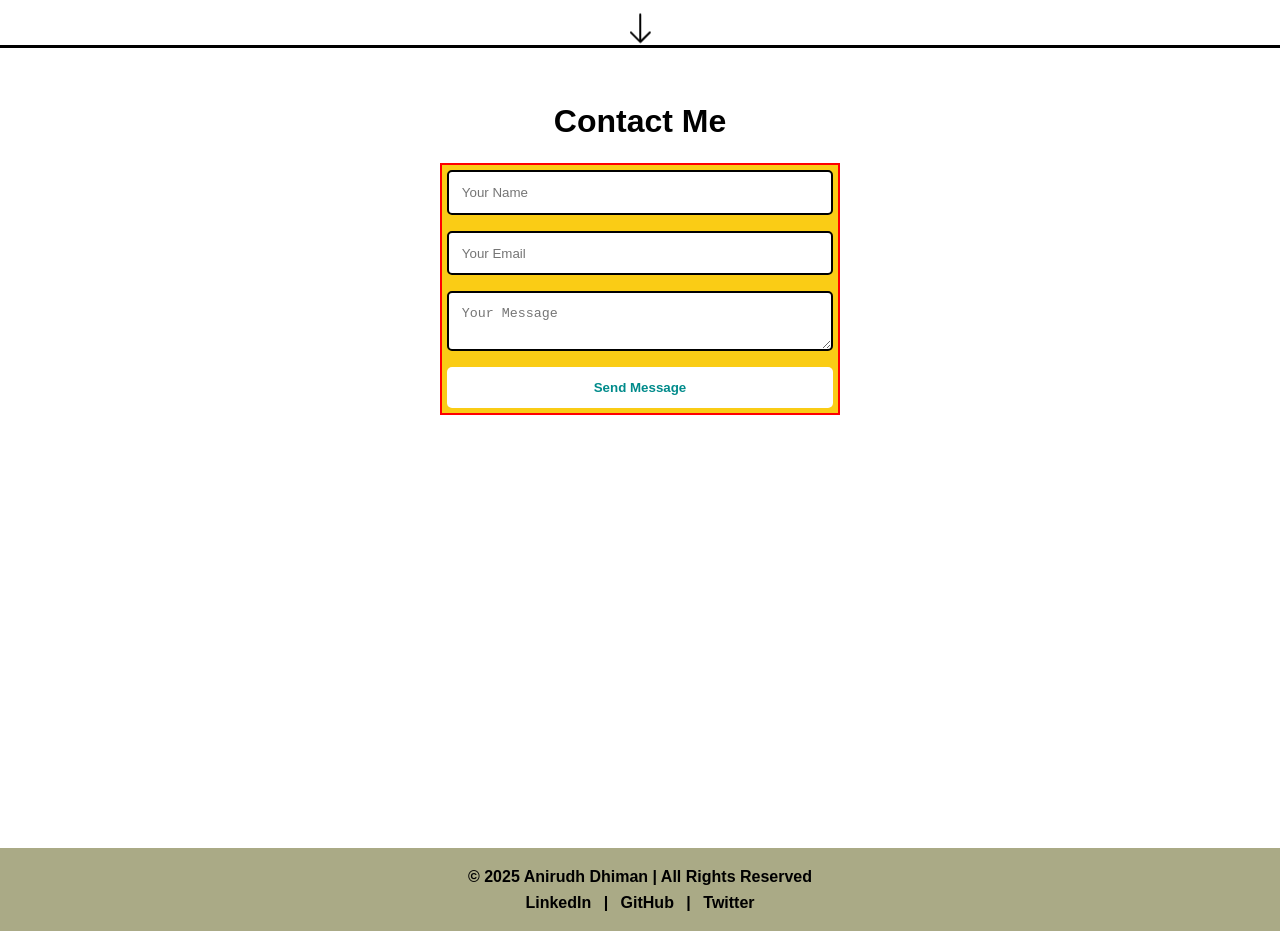
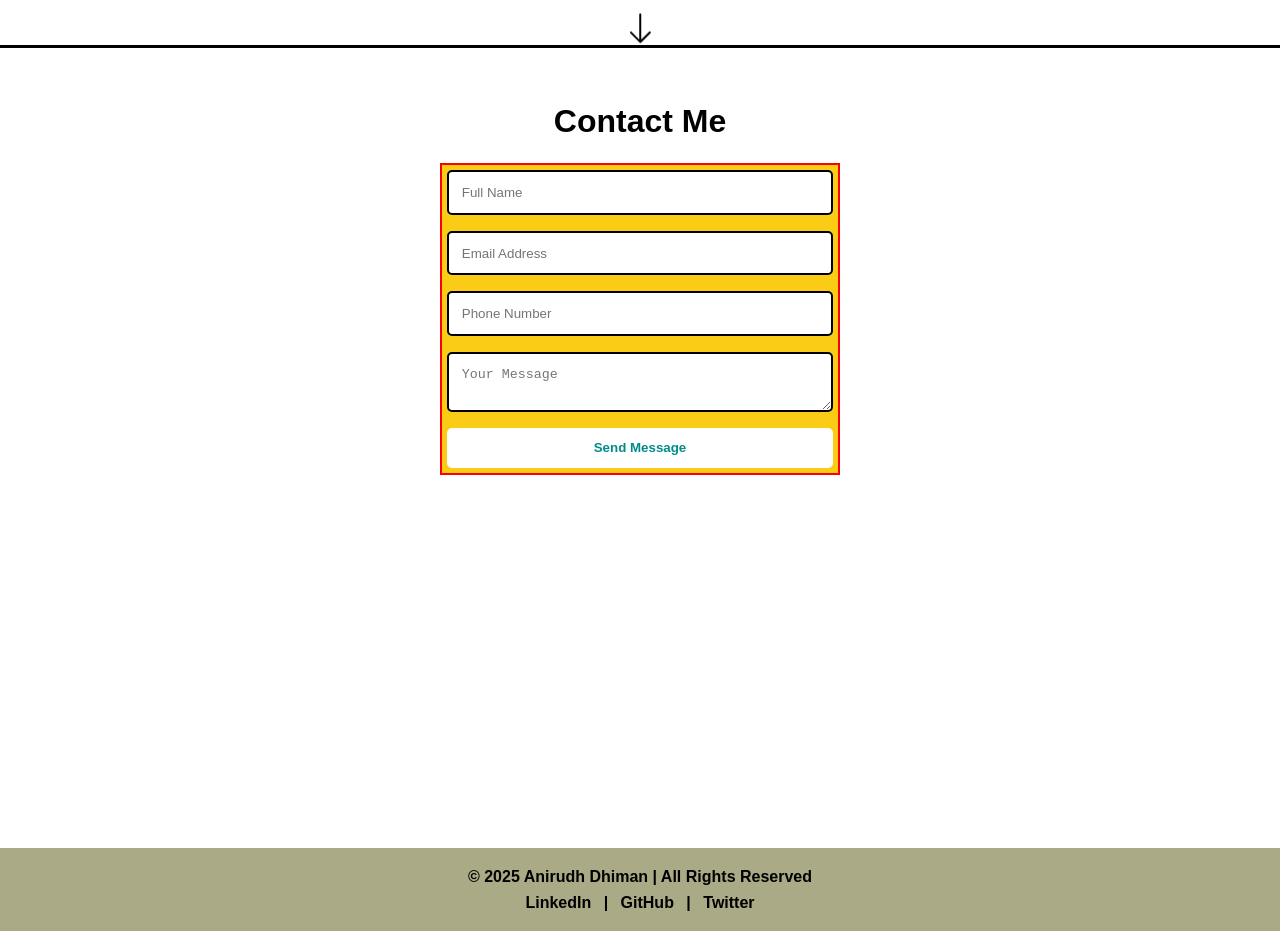
Before and after one commit to anirudhdhiman2202/Portfolio, a plain HTML site: page index.html in a window 1280 px wide. Shown: the part 3152-4083 px from the top of the page. Drawn offline with Linux system fonts and the light colour scheme.

Commit message:
Updated form inputs so that we can connect a DB in it

```diff
--- a/index.html
+++ b/index.html
@@ -187,10 +187,11 @@
   <!-- Contact Section -->
   <section id="contact" class="contact">
     <h2>Contact Me</h2>
-    <form>
-      <input type="text" placeholder="Your Name" required>
-      <input type="email" placeholder="Your Email" required>
-      <textarea placeholder="Your Message"></textarea>
+    <form action="" method="">
+      <input type="text" name="" placeholder="Full Name" required>
+      <input type="email" name="" placeholder="Email Address" required>
+      <input type="phone" name="" placeholder="Phone Number" required>
+      <textarea name="" placeholder="Your Message"></textarea>
       <button type="submit">Send Message</button>
     </form>
   </section>
```
